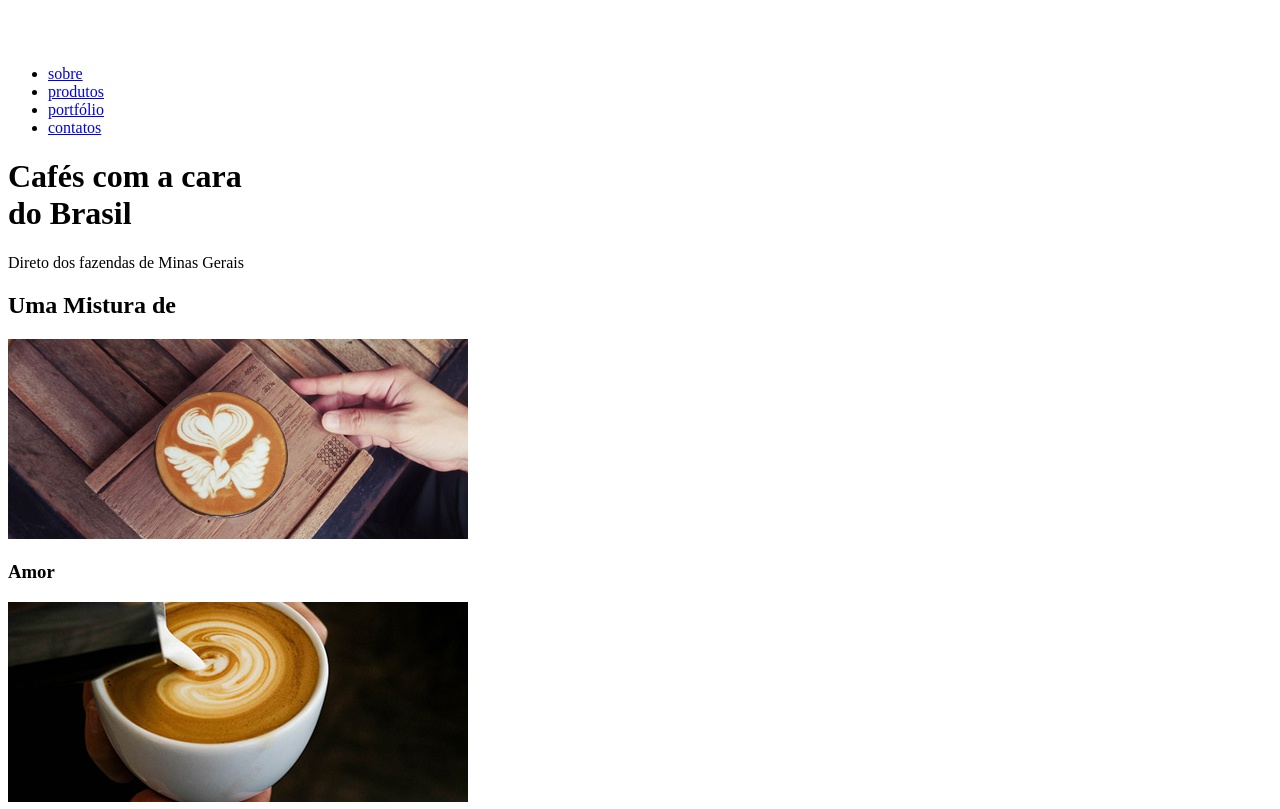
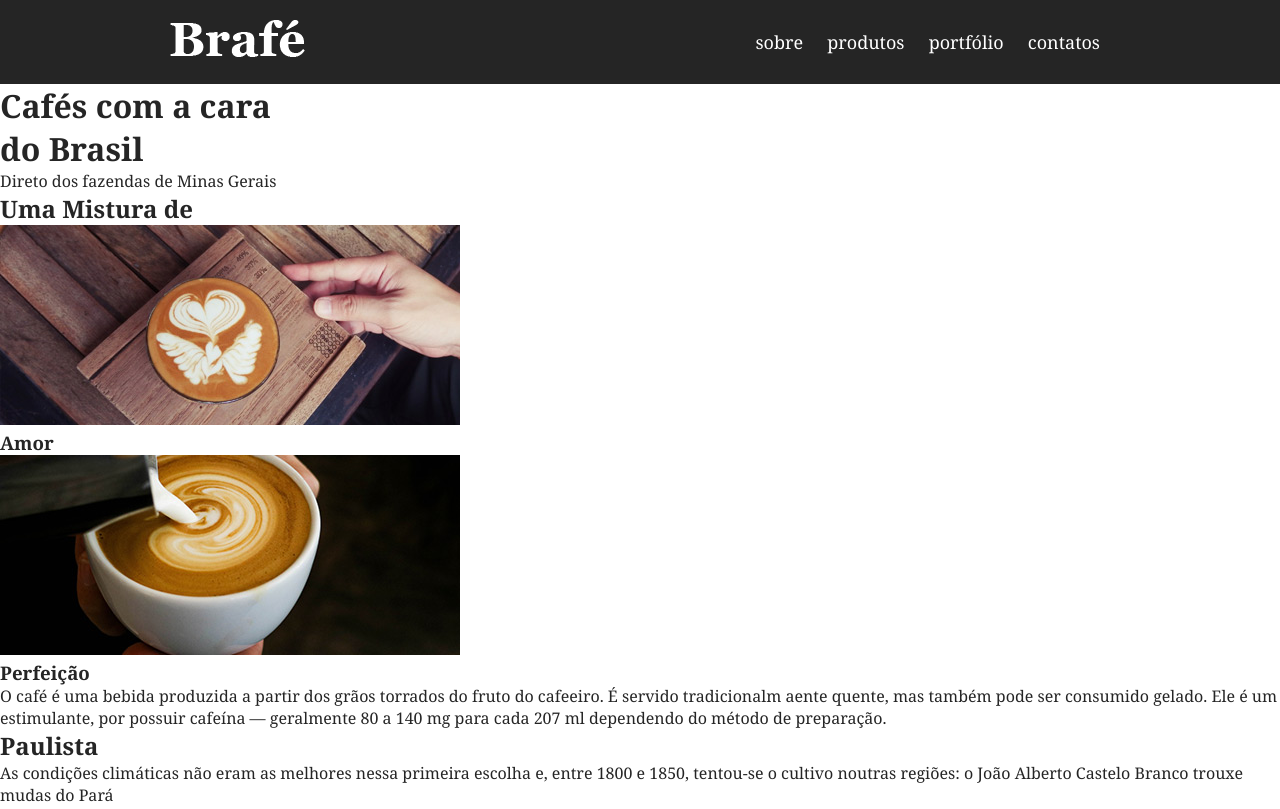
Before and after one commit to roberttsouza/Brafe1-Puro, a plain HTML site: page index.html in a window 1280 px wide. Shown: the top 809 px of the page. Drawn offline with Linux system fonts and the light colour scheme.

Commit message:
formatação do header, logo, nav

```diff
--- a/index.html
+++ b/index.html
@@ -8,11 +8,10 @@
 </head>
 <body>
 
-    <header>
-        <div>
-            <a href="#"><img src="img/brafe.png" alt="Brafé"></a>
-        </div>
-        <nav>
+    <header class="menu">
+        <div class="menu-container">
+            <a class="menu-logo" href="#"><img src="img/brafe.png" alt="Brafé"></a>
+            <nav class="menu-nav">
                 <ul>
                     <li><a href="#">sobre</a></li>
                     <li><a href="#">produtos</a></li>
@@ -20,6 +19,7 @@
                     <li><a href="#">contatos</a></li>
                 </ul>
             </nav>
+        </div>
     </header>
 
 
--- a/style.css
+++ b/style.css
@@ -0,0 +1,53 @@
+/*rset*/
+
+body, h1, h2, h3, p, ul{
+    padding: 0;
+    margin: 0;
+
+}
+
+body{
+    font-family: Georgia, serif;
+    color: #252525;
+}
+
+/*menu*/
+
+.menu{
+    background: #252525;
+    padding: 20px 0;
+}
+
+.menu-container{
+    max-width: 960px;
+    margin: 0 auto;
+}
+
+.menu-container::after, .menu-container::before{
+    content: '';
+    display: table;
+    clear: both;
+}
+
+a.menu-logo{
+    display: block;
+    float: left;
+    margin-left: 10px;
+}
+
+.menu-nav{
+    float: right;
+    margin-right: 10px;
+}
+
+.menu-nav li{
+    display: inline-block;
+}
+
+.menu-nav a{
+    display: block;
+    padding: 10px;
+    text-decoration: none;
+    color: #fff;
+    font-size: 1.125em;
+}
```
Lines whose indentation alone changed are shown as unchanged.
